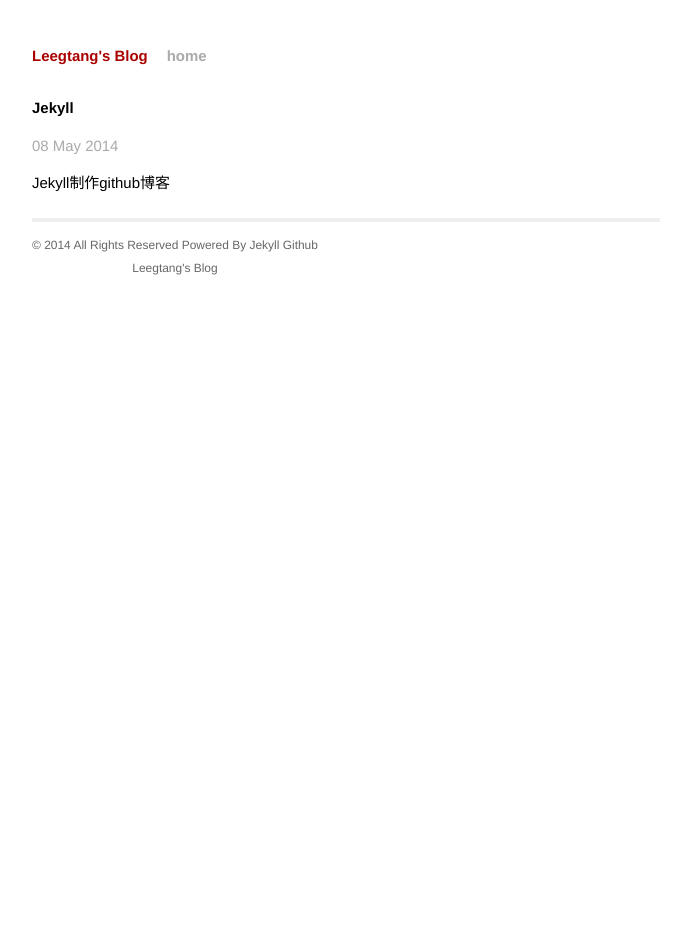
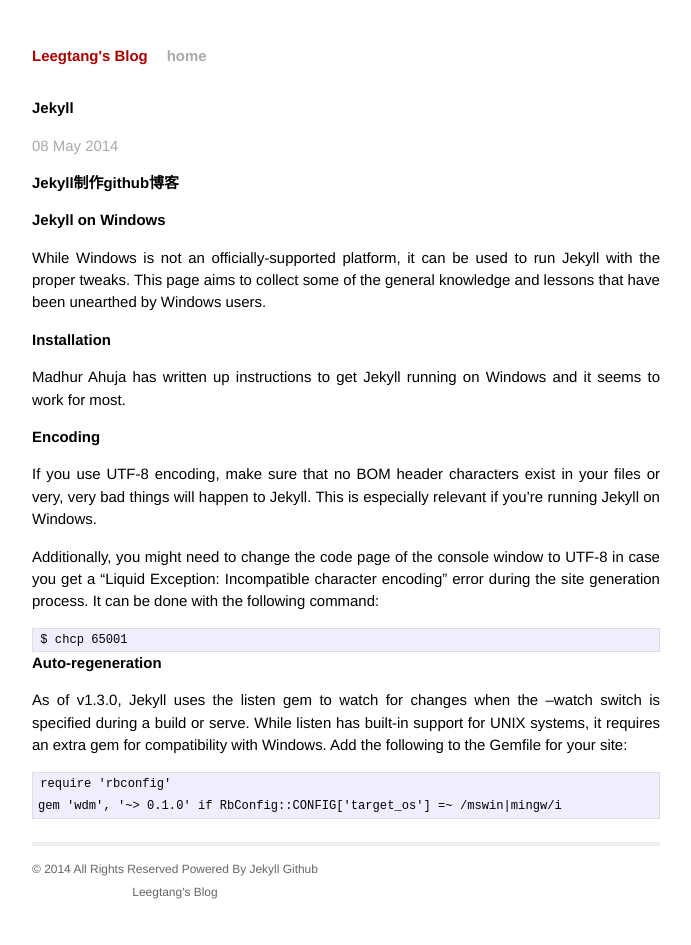
Before and after one commit to leegtang/leegtang.github.io, a Jekyll site: the page built from _posts/2014-05-08-Jekyll.markdown, in a window 1280 px wide. Shown: the whole page, without its empty margins (294-985 px from the left). Built offline with Jekyll 4.4.1, drawn with Linux system fonts in a browser that asks for light colours; Markdown is read by kramdown in place of the engine named in the settings.

Commit message:
修改 jekyll

```diff
--- a/_posts/2014-05-08-Jekyll.markdown
+++ b/_posts/2014-05-08-Jekyll.markdown
@@ -4,4 +4,27 @@
 date:   2014-05-08 10:40:37
 categories: Technology
 ---
-Jekyll制作github博客
+# Jekyll制作github博客 #
+
+
+## Jekyll on Windows ##
+While Windows is not an officially-supported platform, it can be used to run Jekyll with the proper tweaks. This page aims to collect some of the general knowledge and lessons that have been unearthed by Windows users.
+
+## Installation ##
+
+Madhur Ahuja has written up instructions to get Jekyll running on Windows and it seems to work for most.
+
+## Encoding ##
+
+If you use UTF-8 encoding, make sure that no BOM header characters exist in your files or very, very bad things will happen to Jekyll. This is especially relevant if you’re running Jekyll on Windows.
+
+Additionally, you might need to change the code page of the console window to UTF-8 in case you get a “Liquid Exception: Incompatible character encoding” error during the site generation process. It can be done with the following command:
+
+	$ chcp 65001
+
+## Auto-regeneration ##
+
+As of v1.3.0, Jekyll uses the listen gem to watch for changes when the --watch switch is specified during a build or serve. While listen has built-in support for UNIX systems, it requires an extra gem for compatibility with Windows. Add the following to the Gemfile for your site:
+
+	require 'rbconfig'
+	gem 'wdm', '~> 0.1.0' if RbConfig::CONFIG['target_os'] =~ /mswin|mingw/i
```
